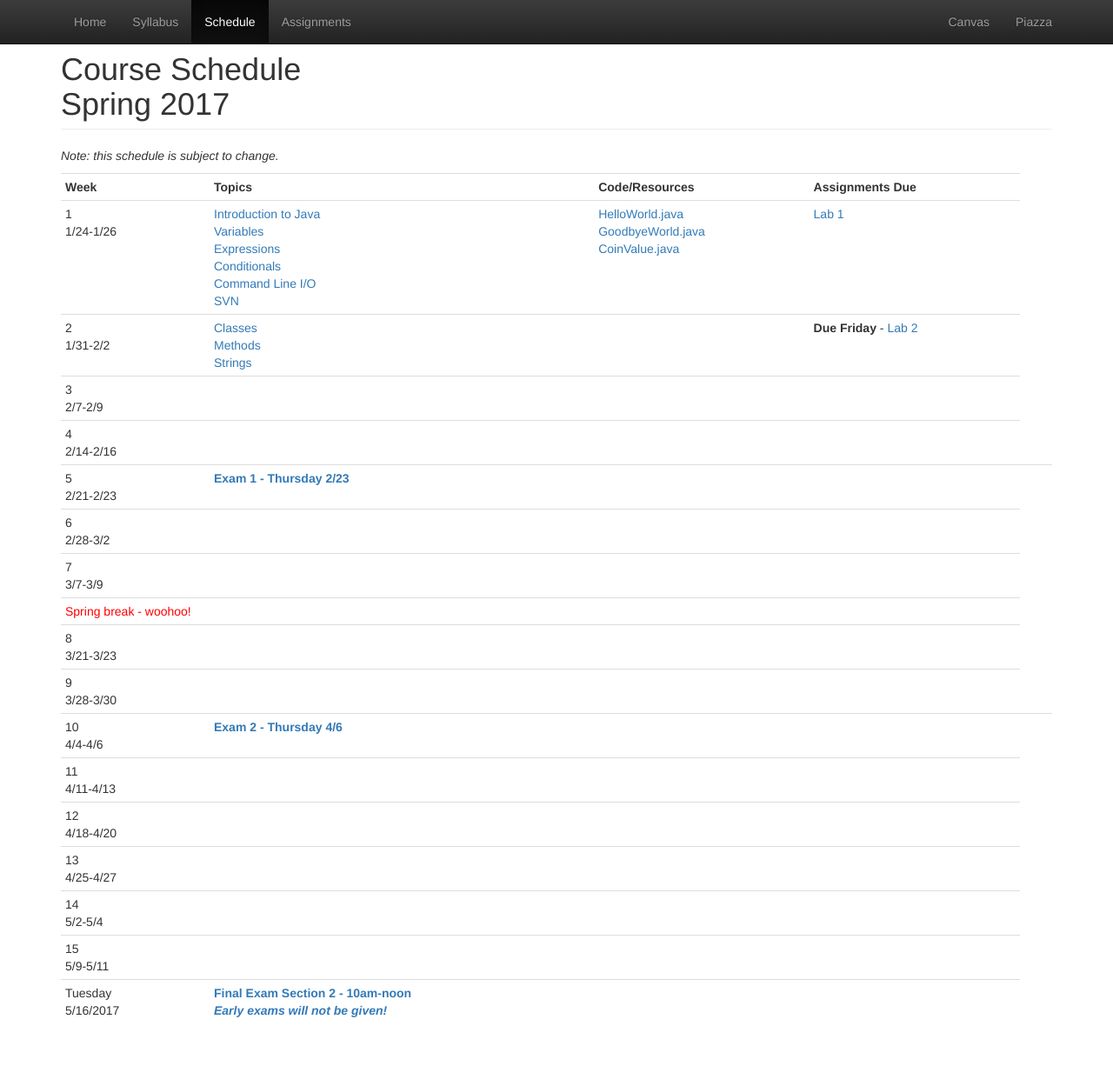
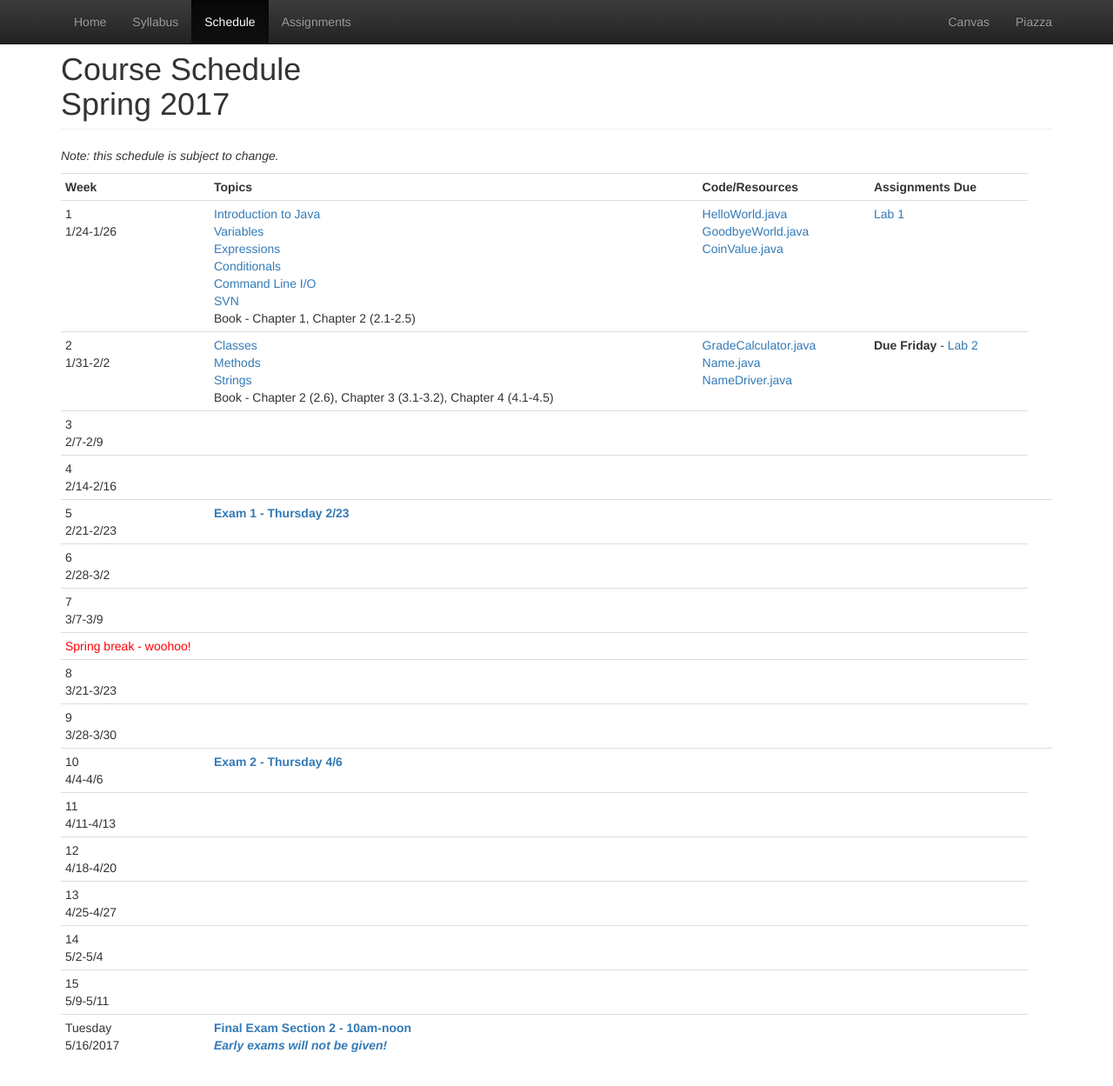
Before and after one commit to CS514-F17/cs514-f17.github.io, a Jekyll site: the page built from schedule.html, in a window 1280 px wide and 1257 px high. Shown: the top 1249 px of the window at 87% size. Built offline with Jekyll 4.4.1, drawn with Linux system fonts in a browser that asks for light colours.

Commit message:
add examples

```diff
--- a/schedule.html
+++ b/schedule.html
@@ -25,6 +25,7 @@ title: Schedule
 				<a href="https://github.com/CS112-S17/notes/blob/master/conditionals.md">Conditionals</a><br/>
 				<a href="https://github.com/CS112-S17/notes/blob/master/cmdio.md">Command Line I/O</a><br/>
 				<a href="https://github.com/CS112-S17/notes/blob/master/svn_guide.md">SVN</a><br/>
+				Book - Chapter 1, Chapter 2 (2.1-2.5)
 				<!--<a href="https://github.com/CS112-F16/notes/blob/master/grading_rubric.md">Grading Rubric</a><br/>-->
 			</td>
 			<td>
@@ -40,8 +41,12 @@ title: Schedule
 				<a href="https://github.com/CS112-S17/notes/blob/master/classes.md">Classes</a><br/>
 				<a href="https://github.com/CS112-S17/notes/blob/master/methods.md">Methods</a><br/>
 				<a href="https://github.com/CS112-S17/notes/blob/master/strings.md">Strings</a><br/>
+				Book - Chapter 2 (2.6), Chapter 3 (3.1-3.2), Chapter 4 (4.1-4.5)
 			</td>
 			<td>
+				<a href="https://github.com/CS112-S17/code/blob/master/GradeCalculator.java">GradeCalculator.java</a><br/>
+				<a href="https://github.com/CS112-S17/code/blob/master/Name.java">Name.java</a><br/>
+				<a href="https://github.com/CS112-S17/code/blob/master/NameDriver.java">NameDriver.java</a><br/>
 			</td>
 			<td><strong>Due Friday</strong> - <a href="https://github.com/CS112-S17/labs/blob/master/lab2.md">Lab 2</a></td>
 		</tr>
```
